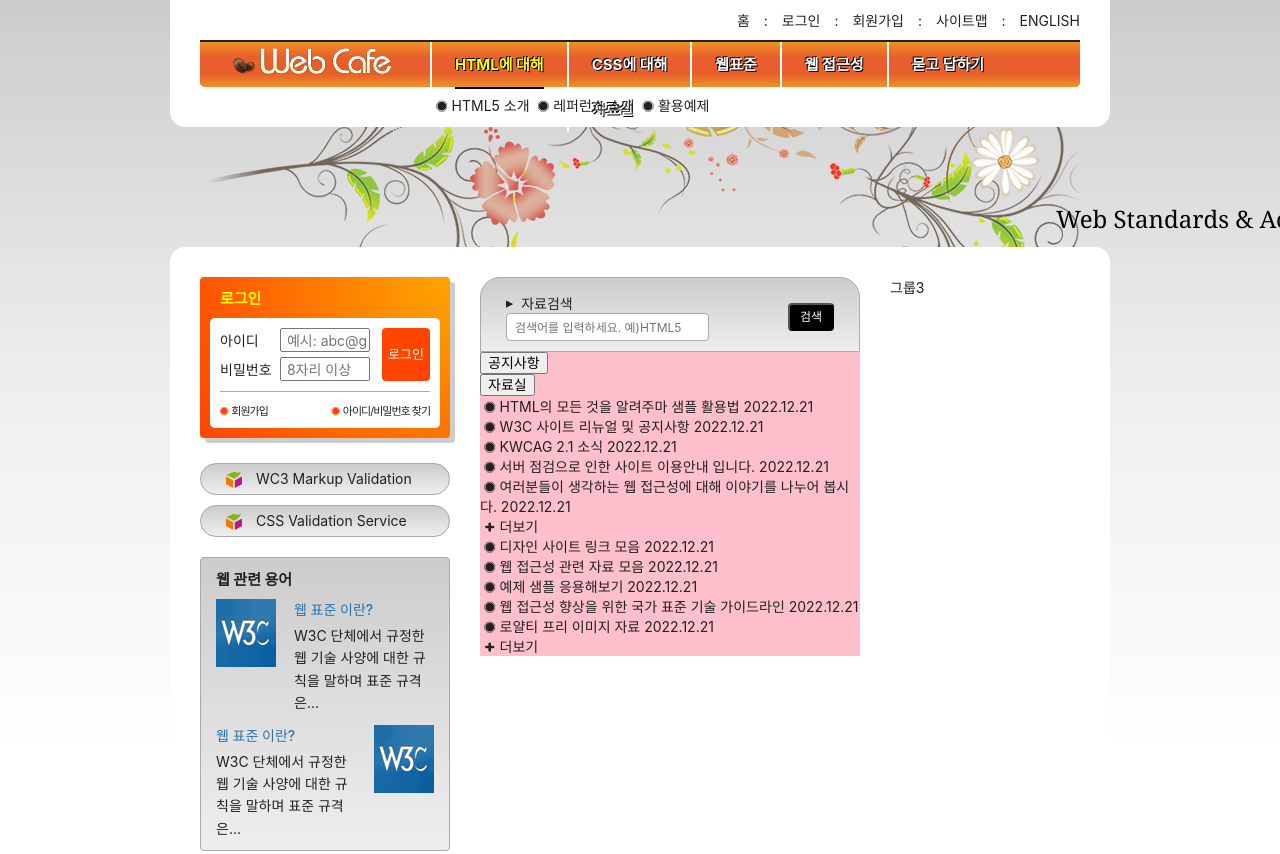
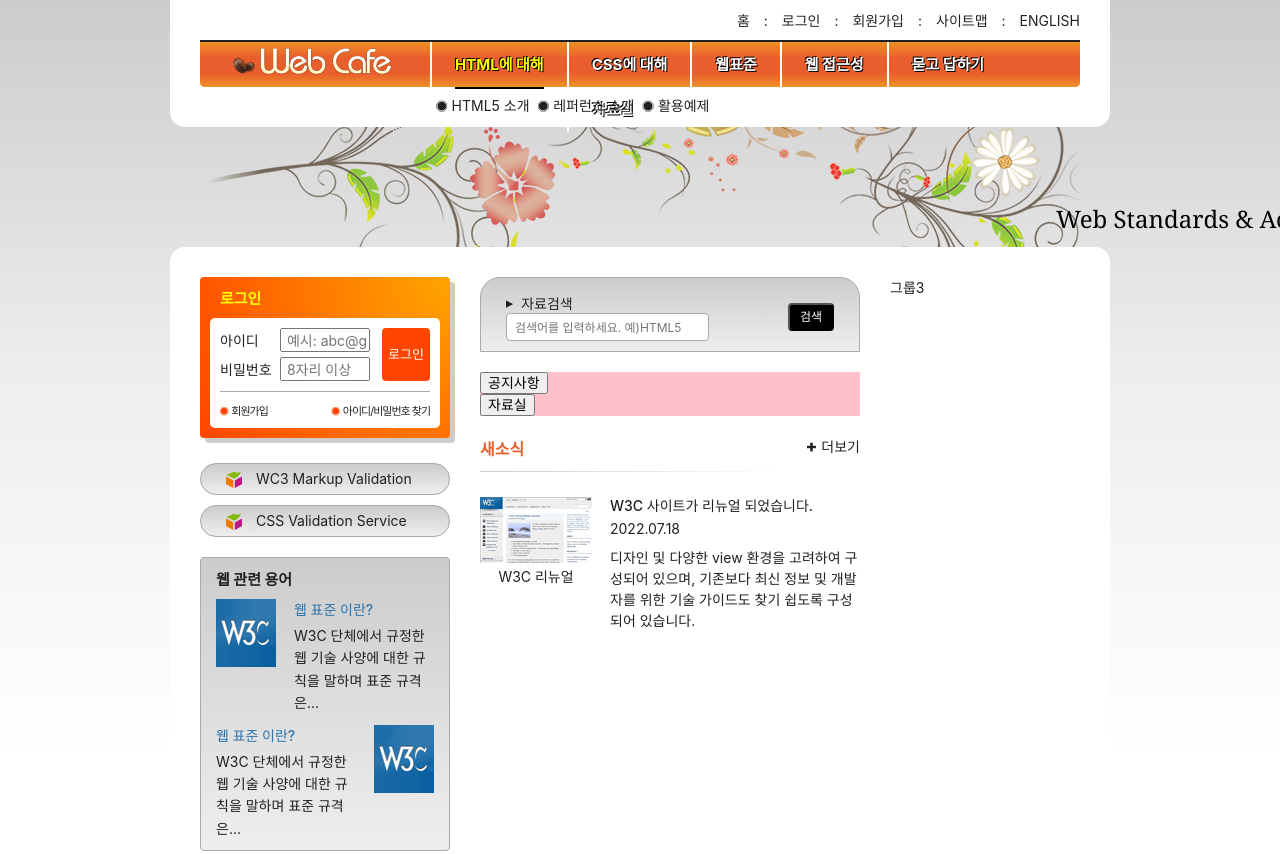
Before and after one commit to dallae28/HTML5, a website: page index.html in a window 1280 px wide. Shown: the top 854 px of the page. Drawn offline with Linux system fonts and the light colour scheme; some icons are missing; a web font is replaced by a local one.

Commit message:
새소식 디자인 일부 완성

```diff
--- a/index.html
+++ b/index.html
@@ -149,8 +149,9 @@
       </section>
     </div>
     <div class="group group2">
-      <h2 class="a11y-hidden">검색</h2>
-      <form action="https://formspree.io/seulbinim@gmail.com" class="search-form" method="POST">
+      <section class="search">
+        <h2 class="a11y-hidden">검색</h2>
+        <form action="https://formspree.io/seulbinim@gmail.com" class="search-form" method="POST">
         <fieldset>
           <legend class="legend">검색 폼</legend>
           <div class="search-form-container">
@@ -161,7 +162,8 @@
           </div>
           <button type="submit" class="search-button">검색</button>
         </fieldset>
-      </form>
+        </form>
+      </section>
       <section class="board">
         <ul class="tab-list" role="tablist">
           <li role="none"><button type="button" class="tab" role="tab" aria-selected="true" aria-controls="notice" id="noticeButton">공지사항</button></li>
@@ -218,6 +220,24 @@
           <a href="/" class="board-more icon-plus" aria-labelledby="archiveButton">더보기</a>
         </div>
       </section>
+      <section class="news">
+        <h2 class="news-title">새소식</h2>
+        <a href="/" class="news-link">
+          <article class="news-item">
+            <h3 class="news-item-title">W3C 사이트가 리뉴얼 되었습니다.</h3>
+            <time class="news-item-date">2022.07.18</time>
+            <p class="news-item-brief">
+              디자인 및 다양한 view 환경을 고려하여 구성되어 있으며,
+              기존보다 최신 정보 및 개발자를 위한 기술 가이드도 찾기 쉽도록 구성되어 있습니다.
+            </p>
+            <figure class="news-item-thumbnail">
+              <img src="assets/news.gif" alt="W3C 사이트가 HTML5 발표 후 새롭게 리뉴얼된 모습" />
+              <figcaption>W3C 리뉴얼</figcaption>
+            </figure>
+          </article>
+        </a>
+        <a href="/" class="news-more icon-plus">더보기</a>
+      </section>
     </div>
     <div class="group group3">그룹3</div>
   </main>
--- a/styles/style.css
+++ b/styles/style.css
@@ -552,7 +552,78 @@ body{
 /* 공지사항 및 자료실 */
 .board{
   background-color: pink;
+  margin-top: 20px;
 }
+
+.tab-panel {
+  display: none;
+}
+
+.is-select.tab-panel {
+  display: block;
+}
+
+
+/* 새소식 */
+.news{
+  margin-top: 20px;
+  position: relative;
+}
+
+.news::before {
+  content: "";
+  position: absolute;
+  top: 35px;
+  left: 0;
+  width: 80%;
+  height: 1px;
+  background: #aaa linear-gradient(to right, #ccc, #fff);
+}
+
+.news-title{
+  font-size: 1.6rem;
+  font-weight: 700;
+  color: #e85e2c;
+  /* padding-bottom: 15px; */
+  /* border-bottom: 1px solid #aaa; */
+}
+
+.news-link{
+  display: block;
+
+}
+.news-link:hover{
+  cursor: pointer;
+}
+.news-item{
+  /* position: relative; */
+  position: relative;
+  margin-top: 35px;
+  padding-left: 130px;
+}
+.news-item-title{
+  font-weight: 500;
+}
+.news-item-date{
+  display: block;  /*★ block으로 바꿔줘야 margin이 먹음 */
+  margin: 5px 0 10px;
+}
+.news-item-brief{
+  line-height: 1.5;
+}
+.news-item-thumbnail{
+  position: absolute;
+  top: 2px;
+  left: 0;
+  text-align: center;
+}
+.news-more{
+  position: absolute;
+  top: -8px;
+  right: -8px;
+  padding: 8px;
+}
+
 
 /* 슬로건 */
 .slogan{
```
